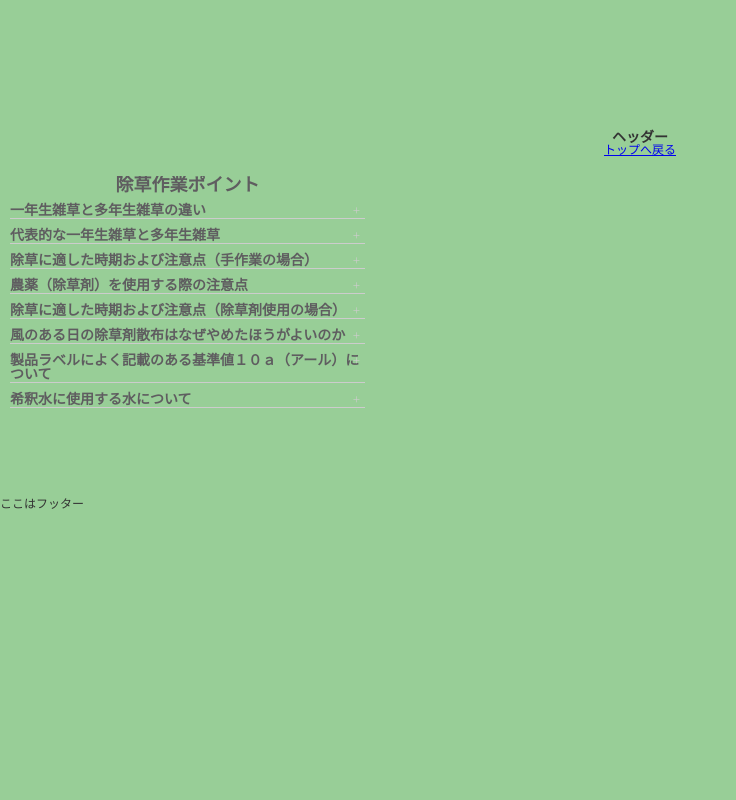
After one commit to Hiroomi1124KIDA/SOTUGYO, a Flask app: template templates/qa.html in a window 1280 px wide. The commit adds this page. Shown: the whole page, without its empty margins (0-736 px from the left). Run offline with Flask 2, Linux system fonts and the light colour scheme; the template is opened without the code that fills it, so the values that code supplies are empty.

Commit message:
色味統一した

```diff
--- /dev/null
+++ b/templates/qa.html
@@ -0,0 +1,120 @@
+<!DOCTYPE html>
+<html lang="ja">
+
+<head>
+    <meta charset="utf-8" />
+    <meta name="viewport" content="width=device-width, initial-scale=1, maximum-scale=1, user-scalable=no">
+    <title>Team木蓮森-卒業制作</title>
+    <link rel="stylesheet" href="../static/css/123.css">
+    <script src="https://ajax.googleapis.com/ajax/libs/jquery/3.6.0/jquery.min.js"></script>
+    <link rel="stylesheet" href="../static/js/sg.js">
+
+</head>
+
+<body>
+
+    <div class="container">
+        <div class="content-wrap">
+            <div class="content">
+                <header>
+                    <h3>ヘッダー</h3>
+                    <a href="./top.html">トップへ戻る</a>
+                </header>
+
+                <div class="faq-wrapper">
+                    <div class="container">
+                        <div class="heading">
+                            <h2>除草作業ポイント</h2>
+                        </div>
+                        <div class="faq">
+                            <ul id="faq-list">
+                                <li class="faq-list-item">
+                                    <h3 class="question">一年生雑草と多年生雑草の違い</h3>
+                                    <span>+</span>
+                                    <div class="answer">
+                                        <p>
+                                            一年生雑草は毎年新しく発芽してくる雑草を指し、夏生と冬生があります。開花したのち、種子を風や虫に運ばれやがて枯れるのが一つのサイクルですが、新たな種子がその運ばれた場所で次の季節に発芽してきます。この世代交代を断つためには草が種子を作ってしまう前、開花直後ぐらいまでを目安に草刈りをするか、除草剤で枯らしておく必要があります。<br>多年生雑草は表面上は一旦枯れたように見えても地下茎や球根が生き残っていて、翌年同じところから生えてくる宿根草です。
+                                            多年生雑草は防除が難しいため、地上面だけでなく根まで抜き取るか除草剤で枯らす必要があります。状況により１回の除草剤散布では枯らし切れないこともありますが、草が成長し背丈が高くなる前に対処しておくと次回以降の作業負担が減少します。
+                                        </p>
+                                    </div>
+                                </li>
+                                <li class="faq-list-item">
+                                    <h3 class="question">代表的な一年生雑草と多年生雑草</h3>
+                                    <span>+</span>
+                                    <div class="answer">
+                                        <p>代表的な一年生雑草にはオヒシバ、メヒシバ、エノコログサ（ネコジャラシ）、ブタクサなどがあります。<br>代表的な多年生雑草にはドクダミ、オオバコ、タンポポ、カタバミなどがあります。
+                                        </p>
+                                    </div>
+                                </li>
+                                <li class="faq-list-item">
+                                    <h3 class="question">除草に適した時期および注意点（手作業の場合）</h3>
+                                    <span>+</span>
+                                    <div class="answer">
+                                        <p>
+                                            夏生一年生雑草は秋には種子が飛散するため、春先～初夏まで。冬生一年生雑草は秋のうちに刈り取っておくことがポイントです。<br>多年生雑草は成長し生い茂る前に根の先まで抜き取ることがポイントです。手作業の場合は、雨上がりや雨の降った翌日が作業に適しています。
+                                        </p>
+                                    </div>
+                                </li>
+                                <li class="faq-list-item">
+                                    <h3 class="question">農薬（除草剤）を使用する際の注意点</h3>
+                                    <span>+</span>
+                                    <div class="answer">
+                                        <p>除草剤を使用する場合は製品ラベル等の記載事項をよく読み、適用範囲以外の使用をしないようにしてください。</p>
+                                    </div>
+                                </li>
+                                <li class="faq-list-item">
+                                    <h3 class="question">除草に適した時期および注意点（除草剤使用の場合）</h3>
+                                    <span>+</span>
+                                    <div class="answer">
+                                        <p>
+                                            手作業の際と同様に各雑草に合った時期の散布（※除草に適した時期および注意点（手作業の場合）参照）や、伸びすぎた雑草はある程度刈り込んだ上での散布の方が効果的です。<br>散布後６時間以内の降雨は効果を低下させることがあります。風もなく、雨も降りそうにないお天気の日を選んでの散布をお勧めします。
+                                        </p>
+                                    </div>
+                                </li>
+                                <li class="faq-list-item">
+                                    <h3 class="question">風のある日の除草剤散布はなぜやめたほうがよいのか</h3>
+                                    <span>+</span>
+                                    <div class="answer">
+                                        <p>
+                                            風により思いがけず方々に飛散した液が作物に直接かかった場合、作物を枯らす可能性があること。枯れなかった作物でも、農薬の残留基準値に抵触することがあることなどの理由からです。伸びすぎて背の高くなった雑草はある程度刈り込んだ上で、ひざ下ぐらいを目安に低めに万遍なく雑草に噴霧していきましょう。
+                                        </p>
+                                    </div>
+                                </li>
+                                <li class="faq-list-item">
+                                    <h3 class="question">製品ラベルによく記載のある基準値１０ａ（アール）について</h3>
+                                    <span>+</span>
+                                    <div class="answer">
+                                        <p>
+                                            農地に関して数値で表す場合、以前は田んぼ一枚（一反）が基準となって様々な使われ方をしていました。しかし現在ではこれらを規定していた尺貫法という法律が廃止されたため、公的な統計には反などを用いることができなくなりました。そのため、反の名残り・代替として近似した単位の１０ａがよく用いられるようになった経緯があります。反は厳密には９９１．７４㎡（平米）、１０ａは１０００㎡（平米）です。
+                                        </p>
+                                    </div>
+                                </li>
+                                <li class="faq-list-item">
+                                    <h3 class="question">希釈水に使用する水について</h3>
+                                    <span>+</span>
+                                    <div class="answer">
+                                        <p>綺麗な水を使用してください。不純物が混ざると本来の効果が低下するおそれがあります。</p>
+                                    </div>
+                                </li>
+                            </ul>
+
+                        </div>
+                    </div>
+                </div>
+
+                <footer>
+                    <div class="footer-container">ここはフッター</div>
+                </footer>
+
+
+
+
+            </div>
+        </div>
+    </div>
+    <!--  ハンバーガードロワーメニュー関係-->
+    <script src="../static/js/sg.js"></script>
+
+</body>
+
+</html>
```
Also changed, not shown: templates/first.html (+14 -31 lines).
